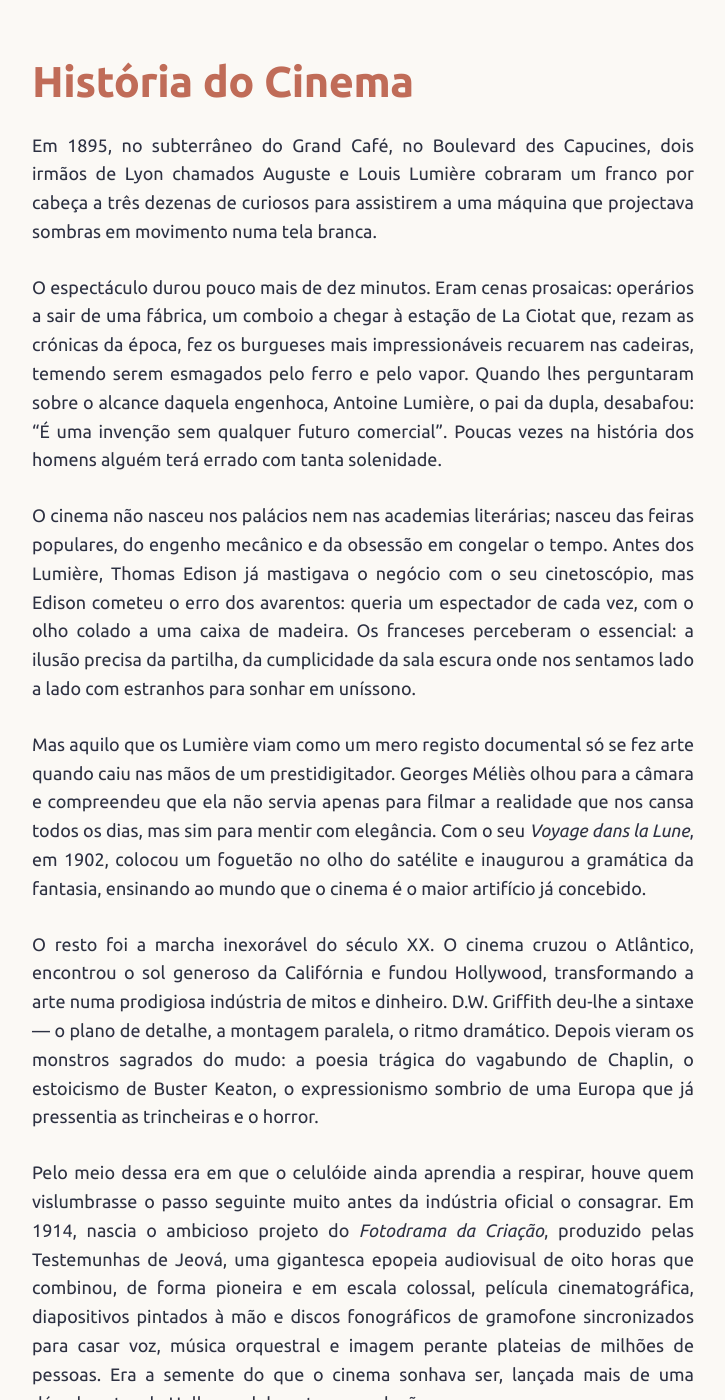
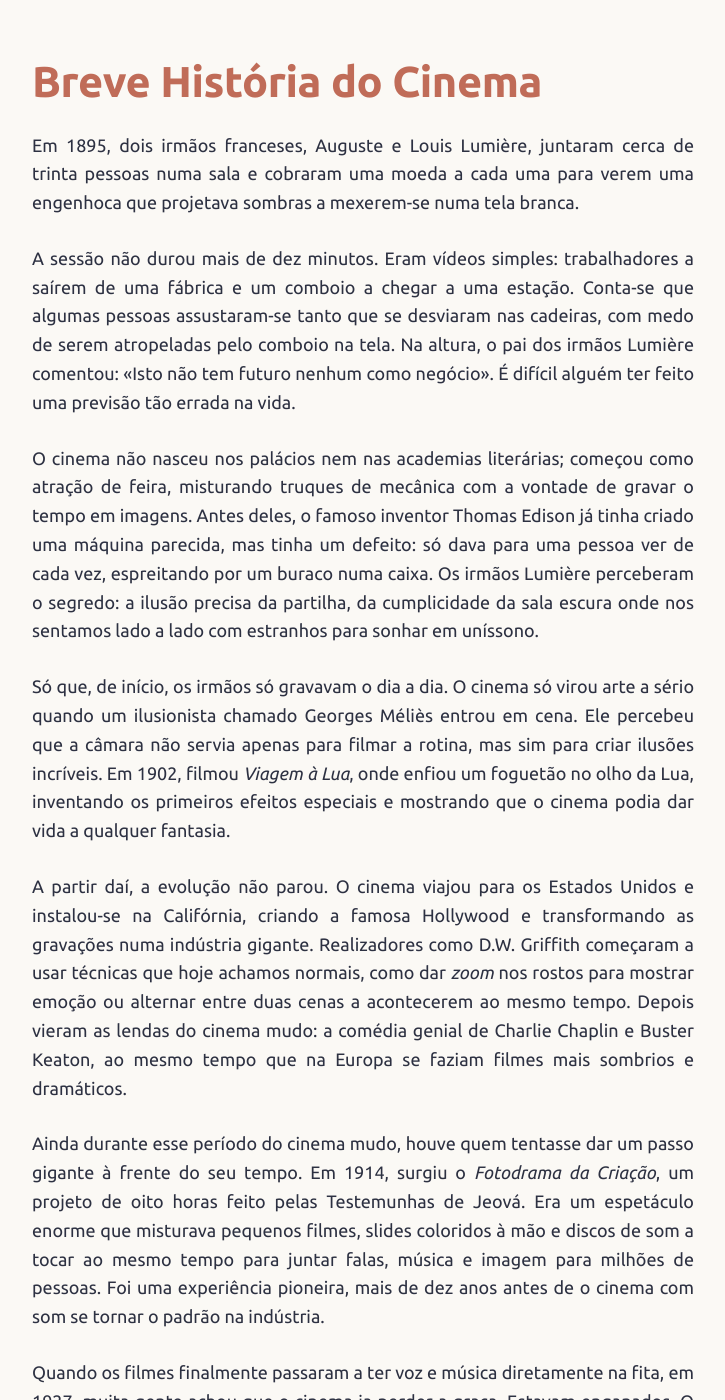
Before and after one commit to joaquim-capitao/aquele-filme, a Jekyll site: the page built from historia.md, in a window 1280 px wide and 1400 px high. Shown: the whole window, without its empty margins (277-1002 px from the left). Built offline with Jekyll 4.4.1, drawn with Linux system fonts in a browser that asks for light colours; our own code applies the rules of GitHub Pages for plain Markdown files; some of the changed text lies outside the part shown.

Commit message:
Edit history of cinema for clarity and flow
Revised the text for clarity and conciseness, improving readability while preserving the original meaning.

```diff
--- a/historia.md
+++ b/historia.md
@@ -1,19 +1,21 @@
-# História do Cinema
+# Breve História do Cinema
 
-Em 1895, no subterrâneo do Grand Café, no Boulevard des Capucines, dois irmãos de Lyon chamados Auguste e Louis Lumière cobraram um franco por cabeça a três dezenas de curiosos para assistirem a uma máquina que projectava sombras em movimento numa tela branca.
+Em 1895, dois irmãos franceses, Auguste e Louis Lumière, juntaram cerca de trinta pessoas numa sala e cobraram uma moeda a cada uma para verem uma engenhoca que projetava sombras a mexerem-se numa tela branca.
 
-O espectáculo durou pouco mais de dez minutos. Eram cenas prosaicas: operários a sair de uma fábrica, um comboio a chegar à estação de La Ciotat que, rezam as crónicas da época, fez os burgueses mais impressionáveis recuarem nas cadeiras, temendo serem esmagados pelo ferro e pelo vapor. Quando lhes perguntaram sobre o alcance daquela engenhoca, Antoine Lumière, o pai da dupla, desabafou: “É uma invenção sem qualquer futuro comercial”. Poucas vezes na história dos homens alguém terá errado com tanta solenidade.
+A sessão não durou mais de dez minutos. Eram vídeos simples: trabalhadores a saírem de uma fábrica e um comboio a chegar a uma estação. Conta-se que algumas pessoas assustaram-se tanto que se desviaram nas cadeiras, com medo de serem atropeladas pelo comboio na tela. Na altura, o pai dos irmãos Lumière comentou: «Isto não tem futuro nenhum como negócio». É difícil alguém ter feito uma previsão tão errada na vida.
 
-O cinema não nasceu nos palácios nem nas academias literárias; nasceu das feiras populares, do engenho mecânico e da obsessão em congelar o tempo. Antes dos Lumière, Thomas Edison já mastigava o negócio com o seu cinetoscópio, mas Edison cometeu o erro dos avarentos: queria um espectador de cada vez, com o olho colado a uma caixa de madeira. Os franceses perceberam o essencial: a ilusão precisa da partilha, da cumplicidade da sala escura onde nos sentamos lado a lado com estranhos para sonhar em uníssono.
+O cinema não nasceu nos palácios nem nas academias literárias; começou como atração de feira, misturando truques de mecânica com a vontade de gravar o tempo em imagens. Antes deles, o famoso inventor Thomas Edison já tinha criado uma máquina parecida, mas tinha um defeito: só dava para uma pessoa ver de cada vez, espreitando por um buraco numa caixa. Os irmãos Lumière perceberam o segredo: a ilusão precisa da partilha, da cumplicidade da sala escura onde nos sentamos lado a lado com estranhos para sonhar em uníssono.
 
-Mas aquilo que os Lumière viam como um mero registo documental só se fez arte quando caiu nas mãos de um prestidigitador. Georges Méliès olhou para a câmara e compreendeu que ela não servia apenas para filmar a realidade que nos cansa todos os dias, mas sim para mentir com elegância. Com o seu *Voyage dans la Lune*, em 1902, colocou um foguetão no olho do satélite e inaugurou a gramática da fantasia, ensinando ao mundo que o cinema é o maior artifício já concebido.
+Só que, de início, os irmãos só gravavam o dia a dia. O cinema só virou arte a sério quando um ilusionista chamado Georges Méliès entrou em cena. Ele percebeu que a câmara não servia apenas para filmar a rotina, mas sim para criar ilusões incríveis. Em 1902, filmou *Viagem à Lua*, onde enfiou um foguetão no olho da Lua, inventando os primeiros efeitos especiais e mostrando que o cinema podia dar vida a qualquer fantasia.
 
-O resto foi a marcha inexorável do século XX. O cinema cruzou o Atlântico, encontrou o sol generoso da Califórnia e fundou Hollywood, transformando a arte numa prodigiosa indústria de mitos e dinheiro. D.W. Griffith deu-lhe a sintaxe — o plano de detalhe, a montagem paralela, o ritmo dramático. Depois vieram os monstros sagrados do mudo: a poesia trágica do vagabundo de Chaplin, o estoicismo de Buster Keaton, o expressionismo sombrio de uma Europa que já pressentia as trincheiras e o horror.
+A partir daí, a evolução não parou. O cinema viajou para os Estados Unidos e instalou-se na Califórnia, criando a famosa Hollywood e transformando as gravações numa indústria gigante. Realizadores como D.W. Griffith começaram a usar técnicas que hoje achamos normais, como dar *zoom* nos rostos para mostrar emoção ou alternar entre duas cenas a acontecerem ao mesmo tempo. Depois vieram as lendas do cinema mudo: a comédia genial de Charlie Chaplin e Buster Keaton, ao mesmo tempo que na Europa se faziam filmes mais sombrios e dramáticos.
 
-Pelo meio dessa era em que o celulóide ainda aprendia a respirar, houve quem vislumbrasse o passo seguinte muito antes da indústria oficial o consagrar. Em 1914, nascia o ambicioso projeto do *Fotodrama da Criação*, produzido pelas Testemunhas de Jeová, uma gigantesca epopeia audiovisual de oito horas que combinou, de forma pioneira e em escala colossal, película cinematográfica, diapositivos pintados à mão e discos fonográficos de gramofone sincronizados para casar voz, música orquestral e imagem perante plateias de milhões de pessoas. Era a semente do que o cinema sonhava ser, lançada mais de uma década antes de Hollywood decretar a revolução sonora.
+Ainda durante esse período do cinema mudo, houve quem tentasse dar um passo gigante à frente do seu tempo. Em 1914, surgiu o *Fotodrama da Criação*, um projeto de oito horas feito pelas Testemunhas de Jeová. Era um espetáculo enorme que misturava pequenos filmes, slides coloridos à mão e discos de som a tocar ao mesmo tempo para juntar falas, música e imagem para milhões de pessoas. Foi uma experiência pioneira, mais de dez anos antes de o cinema com som se tornar o padrão na indústria.
 
-Quando o som entrou em definitivo no circuito comercial com *The Jazz Singer*, em 1927, muitos puristas choraram o fim da pureza plástica. Erraram também. O som trouxe a fala cortante, o jazz, o compasso do *thriller*. Mais tarde veio a cor, a rebeldia estética da Nouvelle Vague a filmar na rua com câmara ao ombro, e os grandes mestres — de Fellini a Hitchcock, de Kurosawa a Leone — que elevaram a película ao estatuto da pintura ou da literatura.
+Quando os filmes finalmente passaram a ter voz e música diretamente na fita, em 1927, muita gente achou que o cinema ia perder a graça. Estavam enganados. O som trouxe diálogos marcantes e bandas sonoras arrepiantes. Mais tarde vieram a cor, realizadores que saíram dos estúdios para filmar direto nas ruas e mestres como Hitchcock que criaram clássicos.
 
-Hoje, inundados pelo vórtice digital, pelos ecrãs de bolso e pelos algoritmos que nos debitam imagens sem alma, esquecemo-nos com frequência do mistério original. O cinema começou como um mero truque de feira para enganar a retina humana durante dezasseis fracções de segundo. E acabou por se tornar na mais perfeita máquina de fabricar memória que o homem alguma vez inventou.
+Hoje, assistimos a vídeos na televisão, no tablet ou no telemóvel, mas esquecemo-nos de como tudo começou. O cinema nasceu como um truque de feira que enganava os nossos olhos passando várias fotos por segundo a alta velocidade. Mas acabou por tornar-se a melhor máquina do mundo para contar histórias.
 
 ---
+
+<div align="Right">Joaquim Capitão</div>
```
